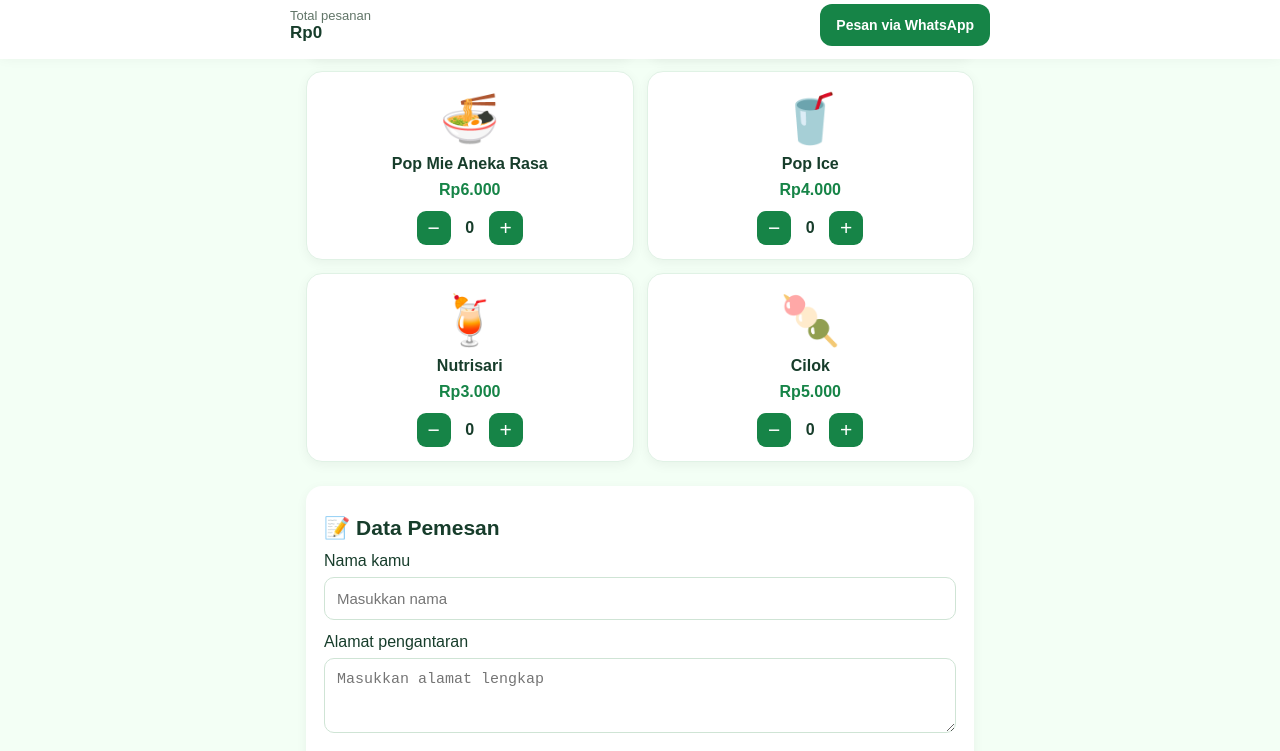
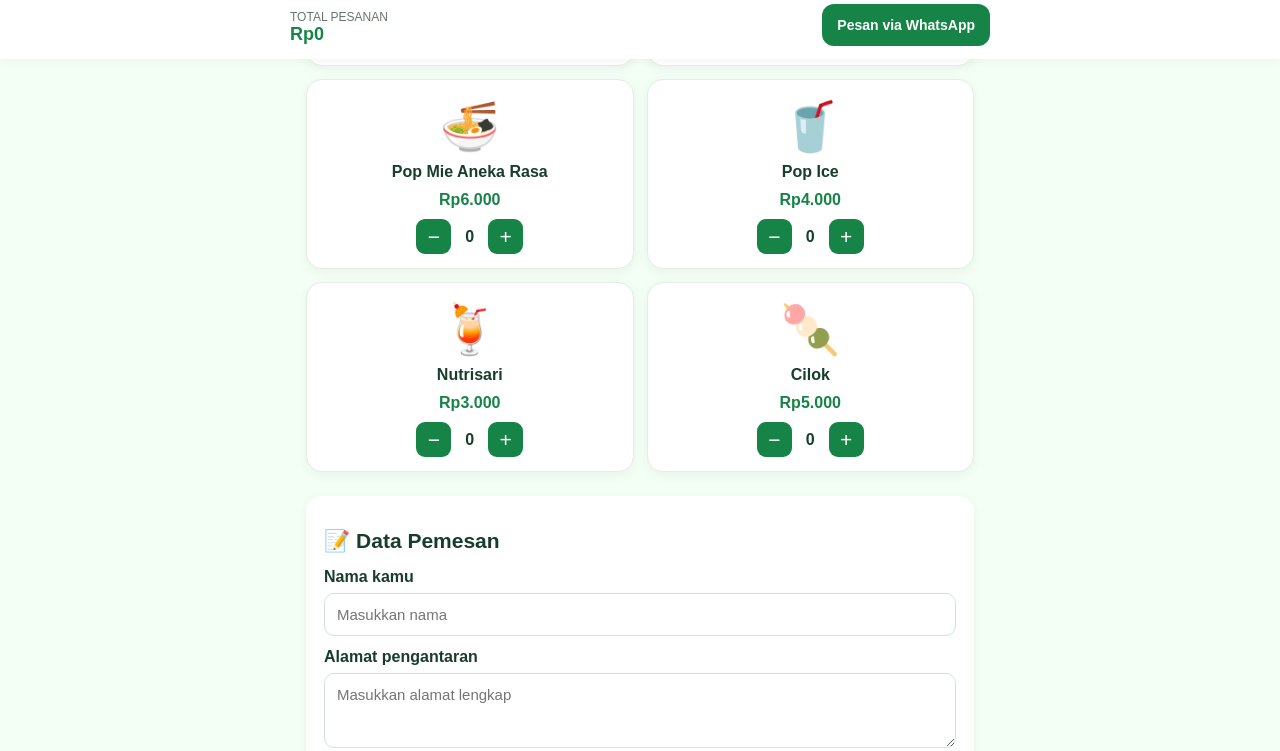
Before and after one commit to juniaraditprwt22-dot/fresh-ice-tea, a plain HTML site: page index.html in a window 1280 px wide. Shown: the part 741-1492 px from the top of the page. Drawn offline with Linux system fonts and the light colour scheme.

Commit message:
Update index.html

```diff
--- a/index.html
+++ b/index.html
@@ -4,7 +4,7 @@
 <head>
 <meta charset="UTF-8">
 <meta name="viewport" content="width=device-width, initial-scale=1.0">
-<title>Fresh Ice Tea</title>
+<title>Fresh Ice Tea - Pesan Online</title>
 
 <style>
 * {
@@ -22,13 +22,13 @@
 header {
   background: #168447;
   color: white;
-  padding: 22px 16px;
   text-align: center;
+  padding: 23px 15px;
 }
 
 header h1 {
   margin: 0;
-  font-size: 28px;
+  font-size: 29px;
 }
 
 header p {
@@ -36,18 +36,18 @@
 }
 
 .hero {
-  background: linear-gradient(135deg, #d9ffe3, #ffffff);
   text-align: center;
-  padding: 28px 16px;
+  padding: 28px 15px;
+  background: linear-gradient(135deg, #d7ffe2, white);
 }
 
 .hero .gambar {
-  font-size: 76px;
+  font-size: 75px;
 }
 
 .hero h2 {
-  margin: 10px 0;
-  color: #13763d;
+  color: #168447;
+  margin: 8px 0;
 }
 
 .container {
@@ -58,7 +58,7 @@
 
 .judul {
   font-size: 21px;
-  margin: 12px 0;
+  margin: 15px 0;
 }
 
 .menu {
@@ -69,16 +69,16 @@
 
 .kartu {
   background: white;
+  border: 1px solid #e0f0e4;
   border-radius: 16px;
-  padding: 14px 10px;
+  padding: 14px 8px;
   text-align: center;
   box-shadow: 0 3px 12px #0000000d;
-  border: 1px solid #e0f2e5;
 }
 
 .foto {
   font-size: 48px;
-  margin: 5px 0;
+  margin: 5px;
 }
 
 .kartu h3 {
@@ -89,46 +89,52 @@
 .harga {
   color: #168447;
   font-weight: bold;
-  margin-bottom: 12px;
+  margin: 10px 0;
 }
 
 .kontrol {
   display: flex;
+  justify-content: center;
   align-items: center;
-  justify-content: center;
-  gap: 13px;
+  gap: 14px;
 }
 
 .kontrol button {
+  width: 35px;
+  height: 35px;
   background: #168447;
   color: white;
   border: none;
   border-radius: 9px;
-  width: 34px;
-  height: 34px;
   font-size: 21px;
 }
 
 .jumlah {
   font-weight: bold;
-  min-width: 12px;
 }
 
 .formulir {
   background: white;
+  border-radius: 16px;
   padding: 18px;
   margin-top: 24px;
-  border-radius: 16px;
   box-shadow: 0 3px 12px #0000000d;
+}
+
+label {
+  display: block;
+  font-weight: bold;
+  margin-top: 12px;
 }
 
 input, textarea {
   width: 100%;
   padding: 12px;
+  margin-top: 7px;
   border: 1px solid #cfe4d5;
   border-radius: 10px;
-  margin: 7px 0 13px;
   font-size: 15px;
+  font-family: inherit;
 }
 
 textarea {
@@ -141,39 +147,45 @@
   bottom: 0;
   left: 0;
   right: 0;
+  z-index: 10;
   background: white;
-  padding: 13px 16px;
-  box-shadow: 0 -3px 14px #00000012;
-  z-index: 10;
+  padding: 13px 15px;
+  box-shadow: 0 -3px 14px #00000015;
 }
 
 .totalbar {
   max-width: 700px;
   margin: auto;
   display: flex;
+  justify-content: space-between;
   align-items: center;
-  justify-content: space-between;
   gap: 10px;
 }
 
 .total {
-  font-size: 17px;
+  font-size: 18px;
+  font-weight: bold;
+  color: #168447;
+}
+
+.catatan {
+  color: #65776a;
+  font-size: 12px;
+  margin-top: 4px;
+}
+
+.pesan {
+  background: #168447;
+  color: white;
+  border: none;
+  border-radius: 12px;
+  padding: 13px 15px;
+  font-size: 14px;
   font-weight: bold;
 }
 
-.pesan {
-  border: none;
-  background: #168447;
-  color: white;
-  padding: 13px 16px;
-  border-radius: 12px;
-  font-weight: bold;
-  font-size: 14px;
-}
-
-.catatan {
-  color: #617568;
-  font-size: 13px;
+.pesan:active, .kontrol button:active {
+  opacity: 0.8;
 }
 </style>
 </head>
@@ -186,38 +198,33 @@
 </header>
 
 <section class="hero">
-  <div class="gambar">🥤</div>
+  <div class="gambar">🥤🍹</div>
   <h2>Segarnya Bikin Nagih!</h2>
   <p>Pilih menu favoritmu dan pesan sekarang.</p>
 </section>
 
 <main class="container">
   <h2 class="judul">🍹 Daftar Menu</h2>
-
   <div class="menu" id="menu"></div>
 
   <section class="formulir">
     <h2 class="judul">📝 Data Pemesan</h2>
 
     <label for="nama">Nama kamu</label>
-    <input id="nama" placeholder="Masukkan nama" />
+    <input id="nama" placeholder="Masukkan nama" autocomplete="name">
 
     <label for="alamat">Alamat pengantaran</label>
     <textarea id="alamat" placeholder="Masukkan alamat lengkap"></textarea>
 
     <label for="catatan">Catatan pesanan</label>
     <textarea id="catatan" placeholder="Contoh: es sedikit, gula normal"></textarea>
-
-    <p class="catatan">
-      Pastikan nama dan alamat sudah benar sebelum mengirim pesanan.
-    </p>
   </section>
 </main>
 
 <div class="bawah">
   <div class="totalbar">
     <div>
-      <div class="catatan">Total pesanan</div>
+      <div class="catatan">TOTAL PESANAN</div>
       <div class="total" id="total">Rp0</div>
     </div>
     <button class="pesan" onclick="kirimPesanan()">
@@ -227,7 +234,9 @@
 </div>
 
 <script>
-const nomor = "628560217885";
+// NOMOR WHATSAPP PEMILIK
+// Nomor 085607217885 ditulis menjadi 6285607217885
+const nomor = "6285607217885";
 
 const produk = [
   { nama: "Es Teh", harga: 3000, gambar: "🧋" },
@@ -310,21 +319,22 @@
   const total = hitungTotal();
 
   const pesan =
-`🧋 PESANAN FRESH ICE TEA
+`🧋 PESANAN BARU FRESH ICE TEA
 
 Nama: ${nama}
 Alamat: ${alamat}
 
-Pesanan:
+Daftar pesanan:
 ${daftar}
 
 Total: ${rupiah(total)}
 Catatan: ${catatan || "-"}`;
 
-  const url = "https://wa.me/" + nomor + "?text=" +
+  const url =
+    "https://wa.me/" + nomor + "?text=" +
     encodeURIComponent(pesan);
 
-  window.open(url, "_blank");
+  window.location.href = url;
 }
 </script>
 
```
